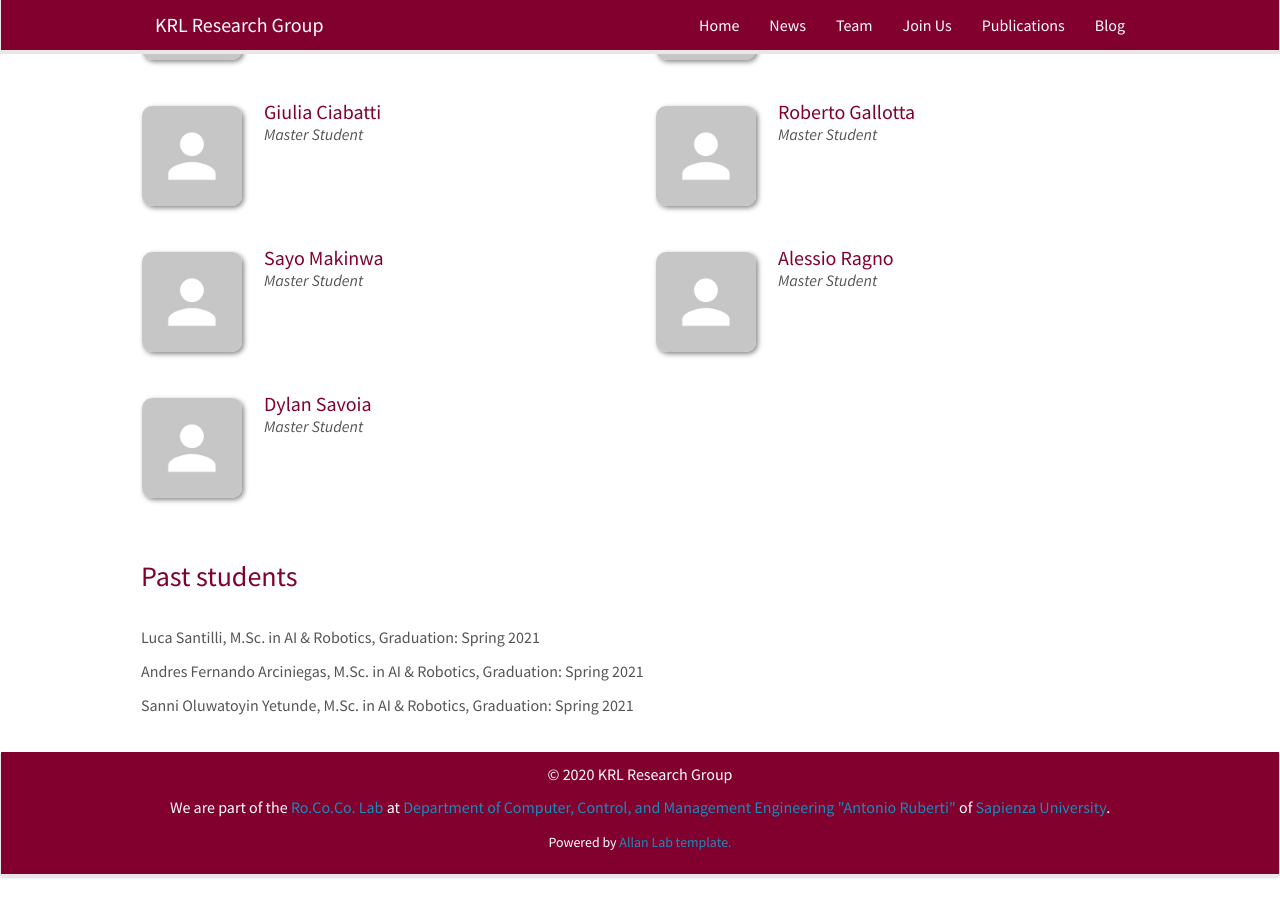
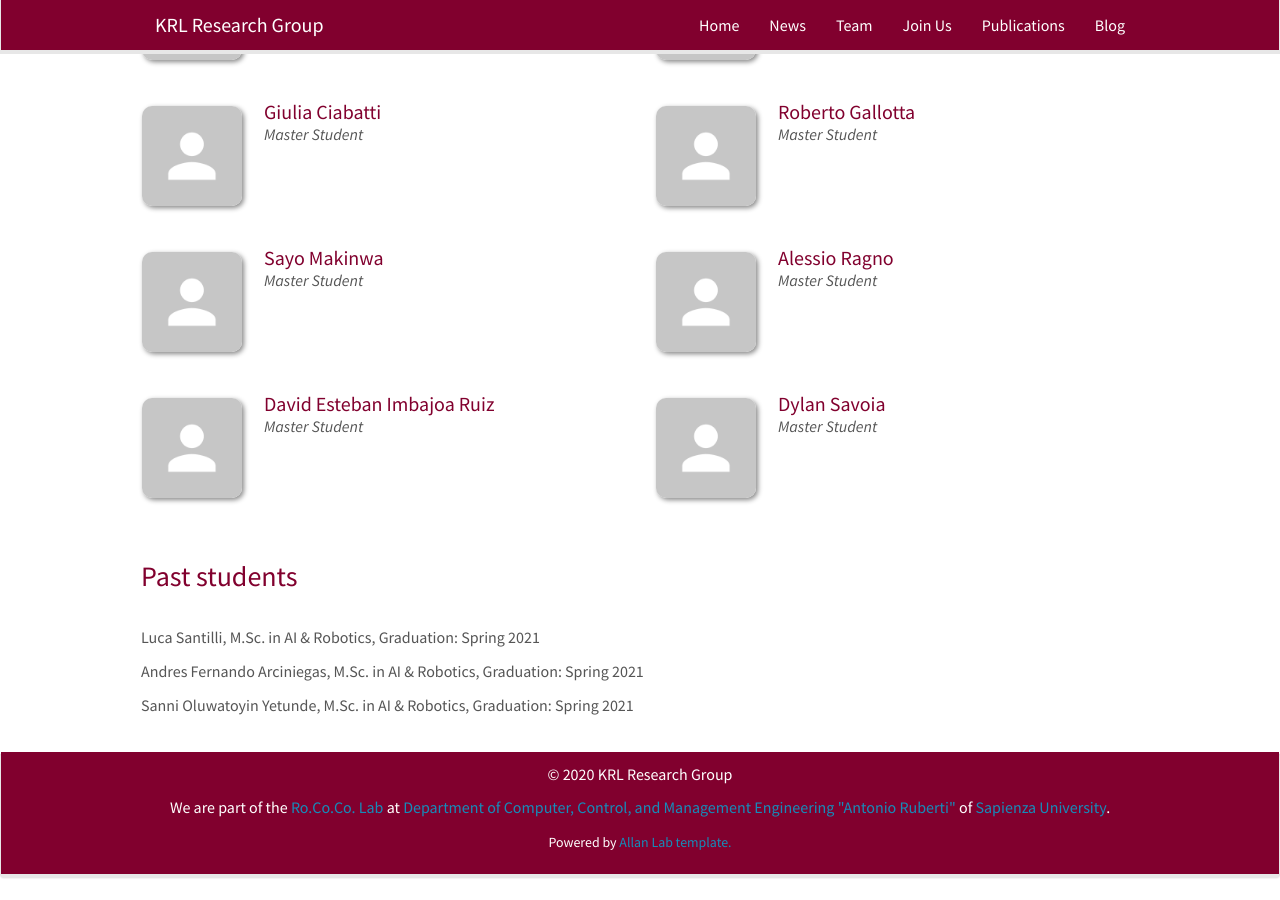
Before and after one commit to KRLGroup/krlgroup.github.io, a Jekyll site: the page built from _pages/team.md, in a window 1280 px wide and 900 px high, scrolled down 1240 px. Built offline with Jekyll 4.4.1, drawn with Linux system fonts in a browser that asks for light colours; nearby versions of some CDN libraries.

Commit message:
added David Ruiz as master student

```diff
--- a/_data/msc.yml
+++ b/_data/msc.yml
@@ -78,6 +78,16 @@
   twitter:
   github:
 
+- name: David Esteban Imbajoa Ruiz
+  photo: no_avatar.jpg
+  info: Master Student
+  email:
+  bio:
+  webpage:
+  linkedin:
+  twitter:
+  github:
+
 - name: Dylan Savoia
   photo: no_avatar.jpg
   info: Master Student
```
